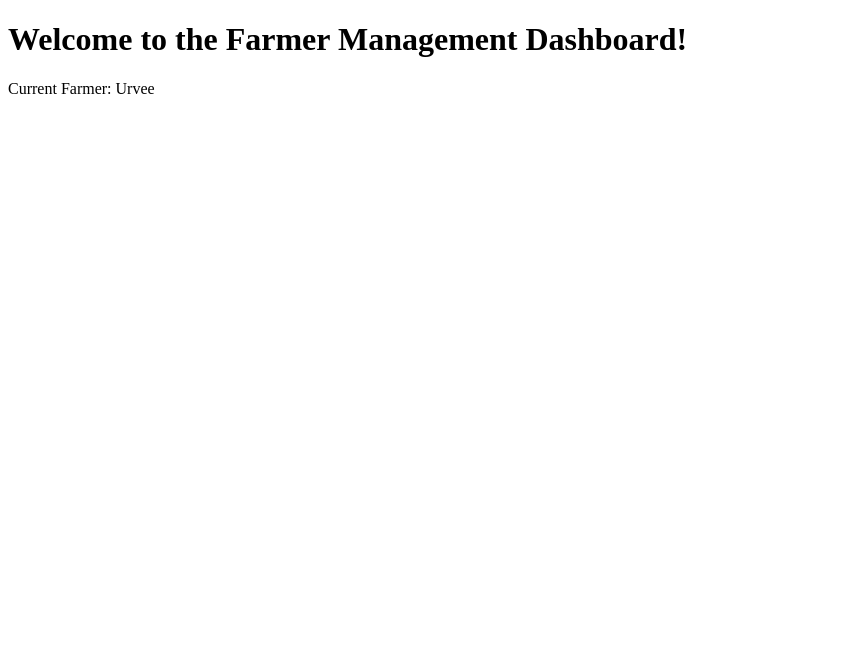
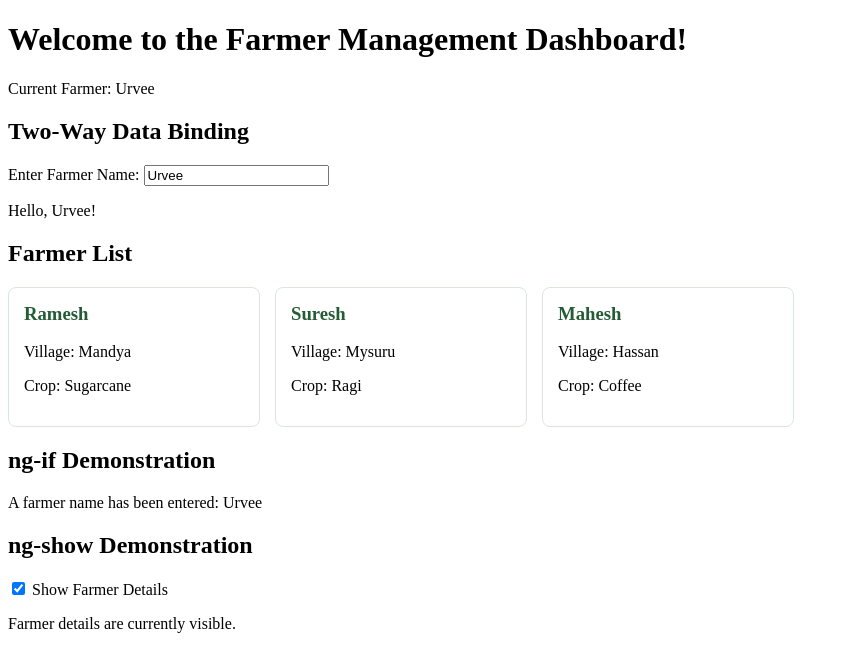
Before and after one commit to urveebettadapur/AngularJSDev, a plain HTML site: page Assignment1/index.html in a window 1280 px wide. Shown: the whole page, without its empty margins (0-849 px from the left). Drawn offline with nearby package versions, Linux system fonts and the light colour scheme.

Commit message:
Complete Assignment 1 - AngularJS Fundamentals

```diff
--- a/Assignment1/app.js
+++ b/Assignment1/app.js
@@ -8,6 +8,8 @@ app.controller("FarmerController", function($scope) {
     $scope.message = "Welcome to the Farmer Management Dashboard!";
 
     $scope.farmerName = "Urvee";
+
+    $scope.showFarmerDetails = true;
 
     $scope.farmers = [
         {
--- a/Assignment1/css/style.css
+++ b/Assignment1/css/style.css
@@ -0,0 +1,19 @@
+.farmer-list {
+    display: flex;
+    flex-wrap: wrap;
+    gap: 15px;
+    margin-top: 15px;
+}
+
+.farmer-card {
+    background-color: white;
+    border: 1px solid #dce7dc;
+    border-radius: 8px;
+    padding: 15px;
+    width: 220px;
+}
+
+.farmer-card h3 {
+    color: #245c35;
+    margin-top: 0;
+}
--- a/Assignment1/index.html
+++ b/Assignment1/index.html
@@ -25,6 +25,68 @@
 
         <p>Current Farmer: {{ farmerName }}</p>
 
+
+        <h2>Two-Way Data Binding</h2>
+
+        <label>Enter Farmer Name:</label>
+
+        <input
+            type="text"
+            ng-model="farmerName"
+            placeholder="Enter your name"
+        >
+
+        <p>Hello, {{ farmerName }}!</p>
+
+                <h2>Farmer List</h2>
+
+        <div class="farmer-list">
+
+            <div class="farmer-card" ng-repeat="farmer in farmers">
+
+                <h3>{{ farmer.name }}</h3>
+
+                <p>Village: {{ farmer.village }}</p>
+
+                <p>Crop: {{ farmer.crop }}</p>
+
+            </div>
+
+        </div>
+
+
+
+        <!-- ng-if Demonstration -->
+
+        <h2>ng-if Demonstration</h2>
+
+        <p ng-if="farmerName">
+            A farmer name has been entered: {{ farmerName }}
+        </p>
+
+        <p ng-if="!farmerName">
+            Please enter a farmer name.
+        </p>
+
+
+        <!-- ng-show Demonstration -->
+
+        <h2>ng-show Demonstration</h2>
+
+        <label>
+            <input
+                type="checkbox"
+                ng-model="showFarmerDetails"
+            >
+            Show Farmer Details
+        </label>
+
+        <div ng-show="showFarmerDetails">
+
+            <p>Farmer details are currently visible.</p>
+
+        </div>
+
     </div>
 
 </body>
```
Also changed, not shown: 1 other file.
